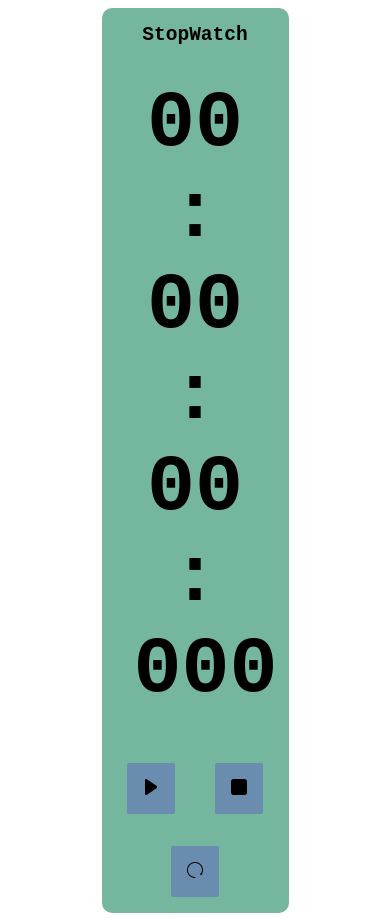
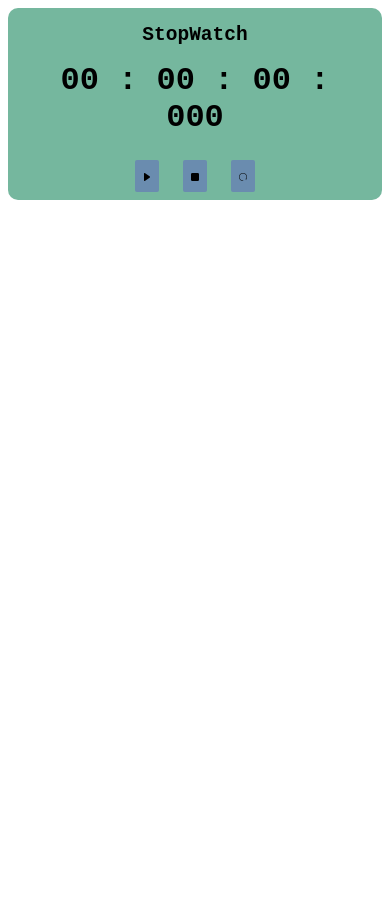
Before and after one commit to puneetkumarkaushik/stopwatch, a plain HTML site: page index.html in a window 390 px wide. After the commit the page ends 844 px from the top, so only its background shows below. Drawn offline with Linux system fonts and the light colour scheme.

Commit message:
Updated styles

```diff
--- a/index.css
+++ b/index.css
@@ -29,3 +29,59 @@ button img {
     width: 1rem;
     height: auto;
 }
+
+@media only screen and (max-width: 1730px) {
+    h1 {
+        margin: 1rem;
+        font-size: 4rem;
+    }
+}
+
+@media only screen and (max-width: 1350px) {
+    h1 {
+        margin: 1rem;
+        font-size: 2rem;
+    }
+}
+
+@media only screen and (max-width: 800px) {
+    .main-container {
+        width: 100%;
+    }
+
+    h1 {
+        margin: 1rem;
+        font-size: 2rem;
+    }
+
+    button {
+        margin: 0.5rem;
+        padding: 0.5rem;
+    }
+
+    button img {
+        width: 0.5rem;
+        height: auto;
+    }
+}
+
+@media only screen and (max-width: 380px) {
+    .main-container {
+        width: 100%;
+    }
+
+    h1 {
+        margin: 1rem;
+        font-size: 1rem;
+    }
+
+    button {
+        margin: 0.5rem;
+        padding: 0.5rem;
+    }
+
+    button img {
+        width: 0.5rem;
+        height: auto;
+    }
+}
```
